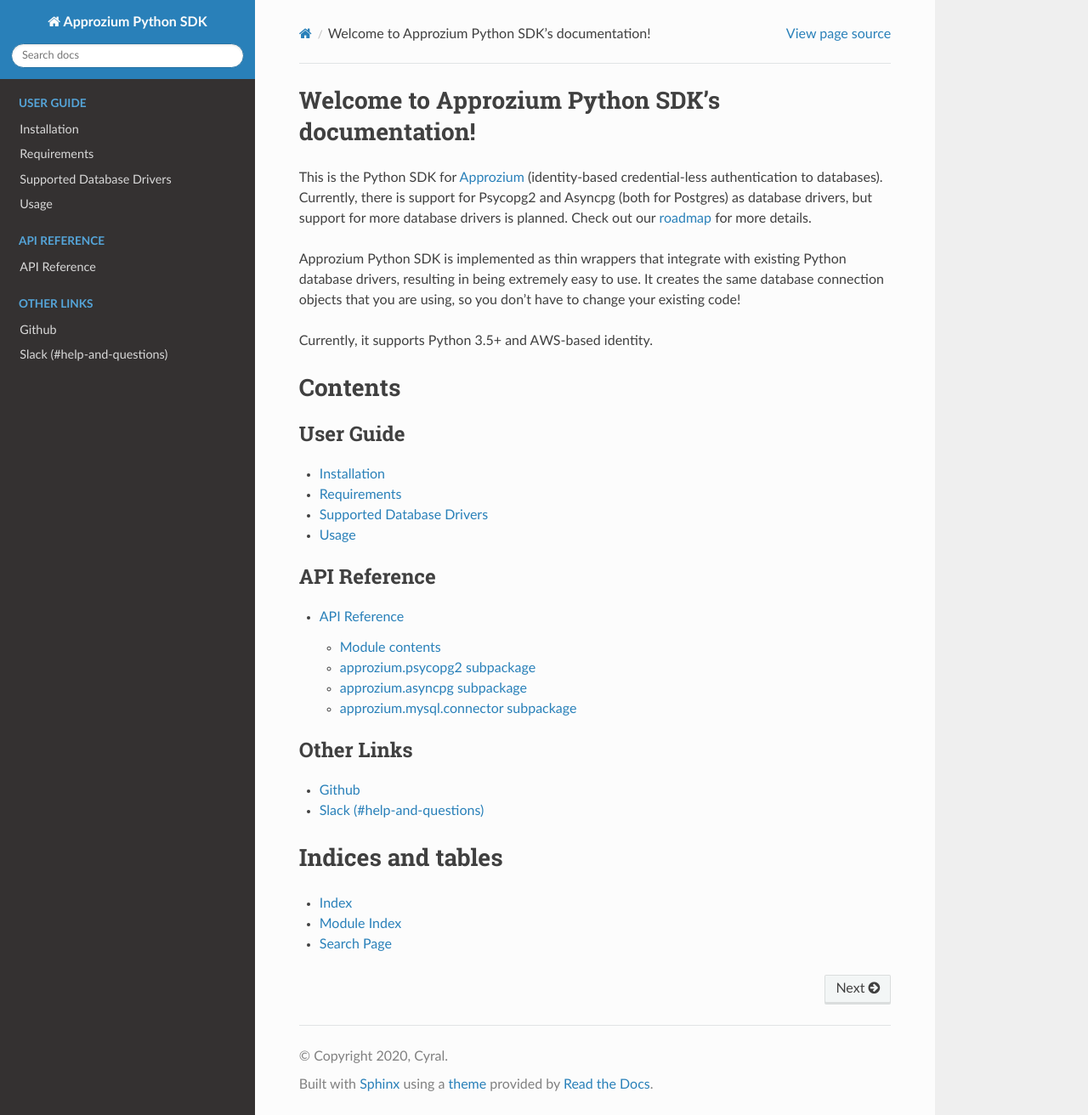
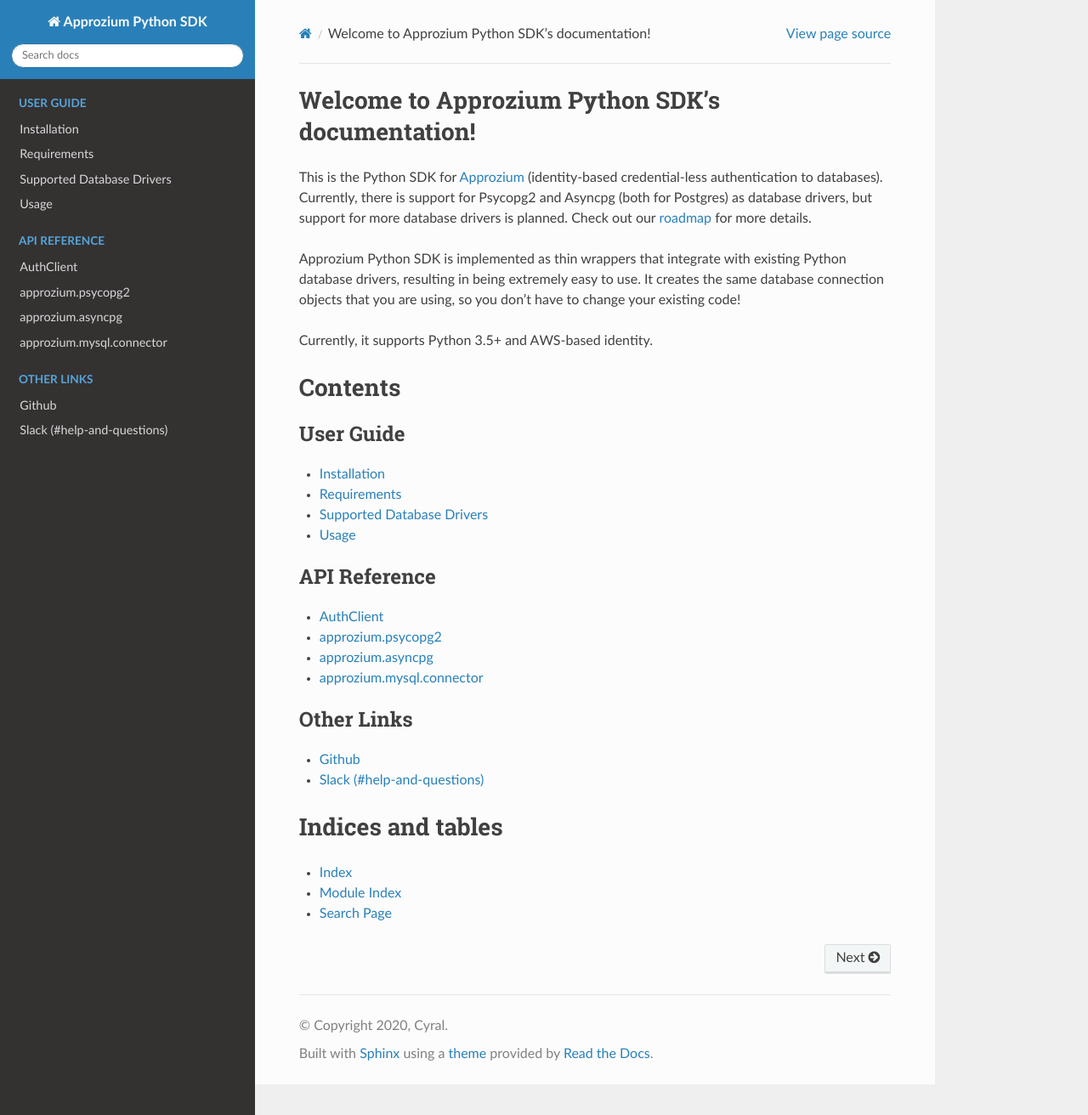
Before and after one commit to cyralinc/approzium, a Sphinx documentation site: the page built from sdk/python/docs/source/index.rst, in a window 1280 px wide and 1312 px high. Shown: the whole window at 85% size. Built offline with Sphinx 7.4.7 and the Read the Docs theme 2.0.0, drawn with Linux system fonts in a browser that asks for light colours.

Commit message:
Flatten API docs

```diff
--- a/sdk/python/docs/source/approzium.rst
+++ b/sdk/python/docs/source/api.rst
@@ -1,8 +1,5 @@
-API Reference
-*************
-
-Module contents
----------------
+AuthClient
+----------
 
 .. automodule:: approzium
    :members:
@@ -10,8 +7,8 @@
    :show-inheritance:
 
 
-approzium.psycopg2 subpackage
------------------------------
+approzium.psycopg2
+------------------
 
 .. automodule:: approzium.psycopg2
    :members:
@@ -23,8 +20,8 @@
    :undoc-members:
    :show-inheritance:
 
-approzium.asyncpg subpackage
-----------------------------
+approzium.asyncpg
+-----------------
 
 .. automodule:: approzium.asyncpg
    :members:
@@ -36,8 +33,8 @@
    :undoc-members:
    :show-inheritance:
 
-approzium.mysql.connector subpackage
-----------------------------
+approzium.mysql.connector
+-------------------------
 
 .. automodule:: approzium.mysql.connector
    :members:
--- a/sdk/python/docs/source/index.rst
+++ b/sdk/python/docs/source/index.rst
@@ -29,7 +29,7 @@
     :caption: API Reference
     :maxdepth: 7
 
-    approzium
+    api
 
 .. toctree::
     :caption: Other Links
```
